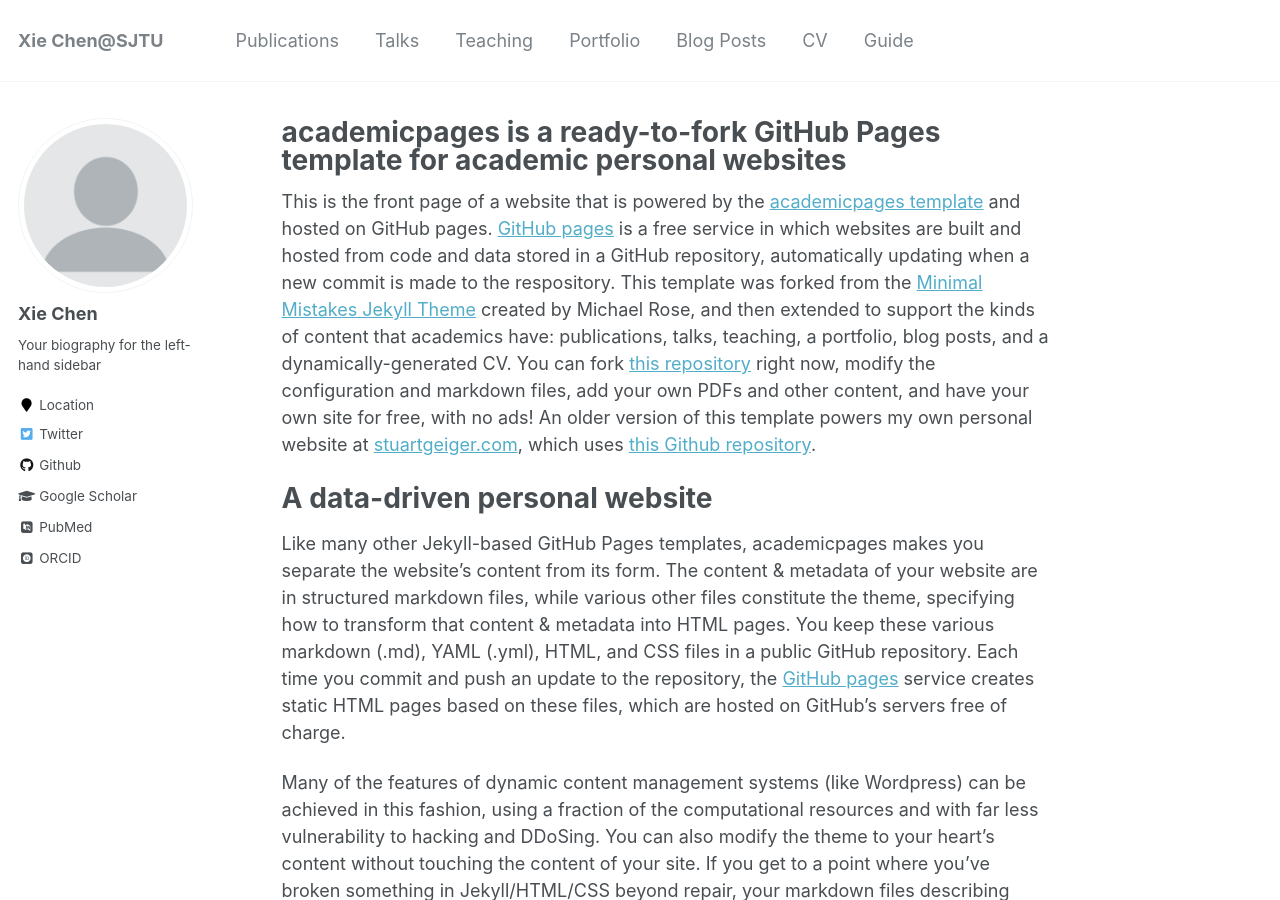
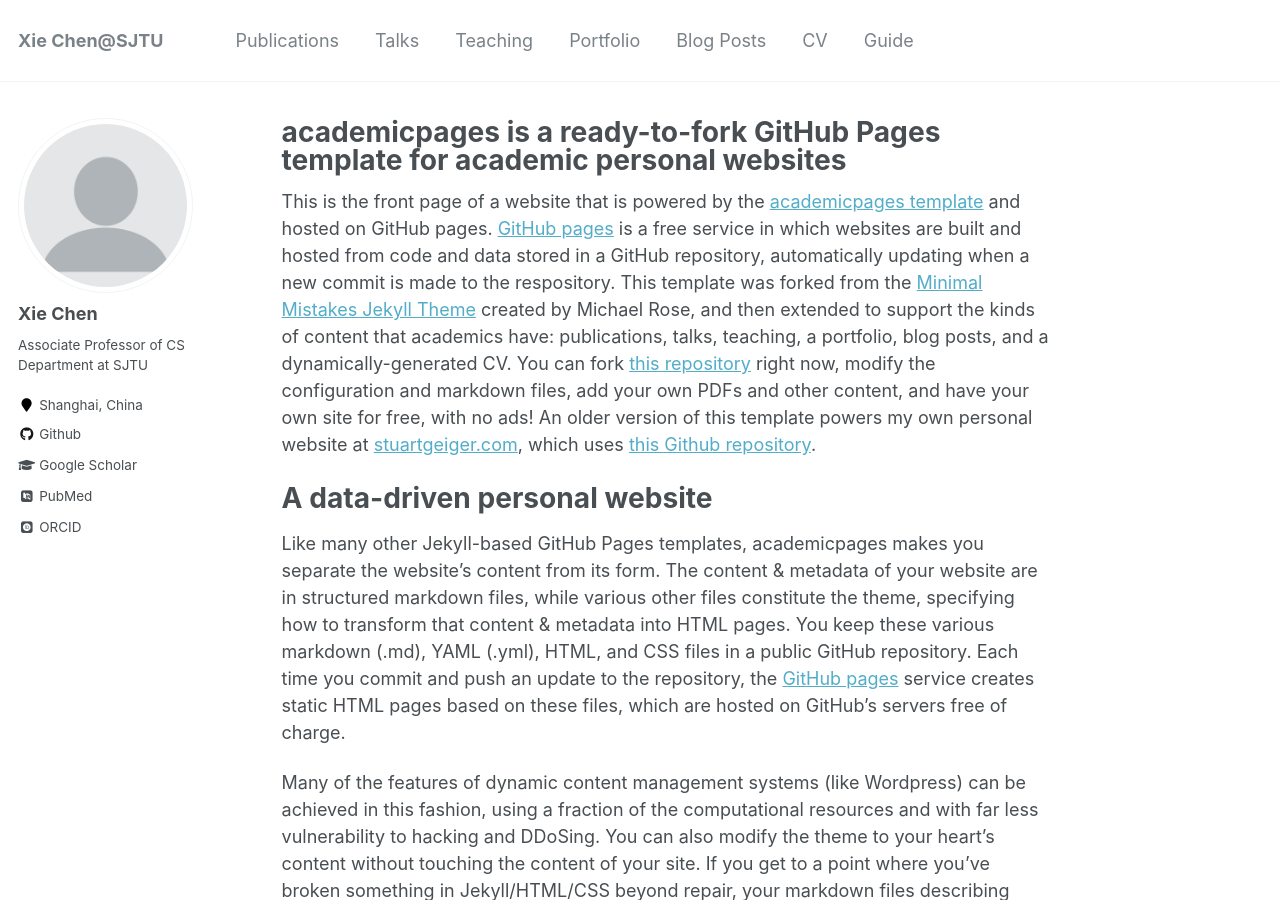
Before and after one commit to chenxie95/chenxie95.github.io, a Jekyll site: the page built from _pages/about.md, in a window 1280 px wide and 900 px high. Built offline with Jekyll 4.4.1, drawn with Linux system fonts in a browser that asks for light colours; some web fonts are replaced.

Commit message:
Update _config.yml

```diff
--- a/_config.yml
+++ b/_config.yml
@@ -82,11 +82,11 @@ analytics:
 author:
   name             : "Xie Chen"
   avatar           : "profile.png"
-  bio              : "Your biography for the left-hand sidebar"
-  location         : "Location"
+  bio              : "Associate Professor of CS Department at SJTU"
+  location         : "Shanghai, China"
   employer         :
   pubmed           : "https://www.ncbi.nlm.nih.gov/pubmed/?term=john+snow"
-  googlescholar    : "http://yourfullgooglescholarurl.com"
+  googlescholar    : "https://scholar.google.com/citations?user=d6u01FkAAAAJ&hl=en"
   email            :
   researchgate     :  # example: "https://www.researchgate.net/profile/yourprofile"
   uri              :
@@ -103,13 +103,13 @@ author:
   impactstory      : #"https://profiles.impactstory.org/u/xxxx-xxxx-xxxx-xxxx"
   lastfm           :
   linkedin         :
-  orcid            : "http://orcid.org/yourorcidurl"
+  orcid            : "https://orcid.org/my-orcid?orcid=0000-0001-7423-617X"
   pinterest        :
   soundcloud       :
-  stackoverflow    : # http://stackoverflow.com/users/123456/username
+  # stackoverflow    : # http://stackoverflow.com/users/123456/username
   steam            :
   tumblr           :
-  twitter          : "replacethistwitterhandle"
+  # twitter          : "replacethistwitterhandle"
   vine             :
   weibo            :
   xing             :
```
